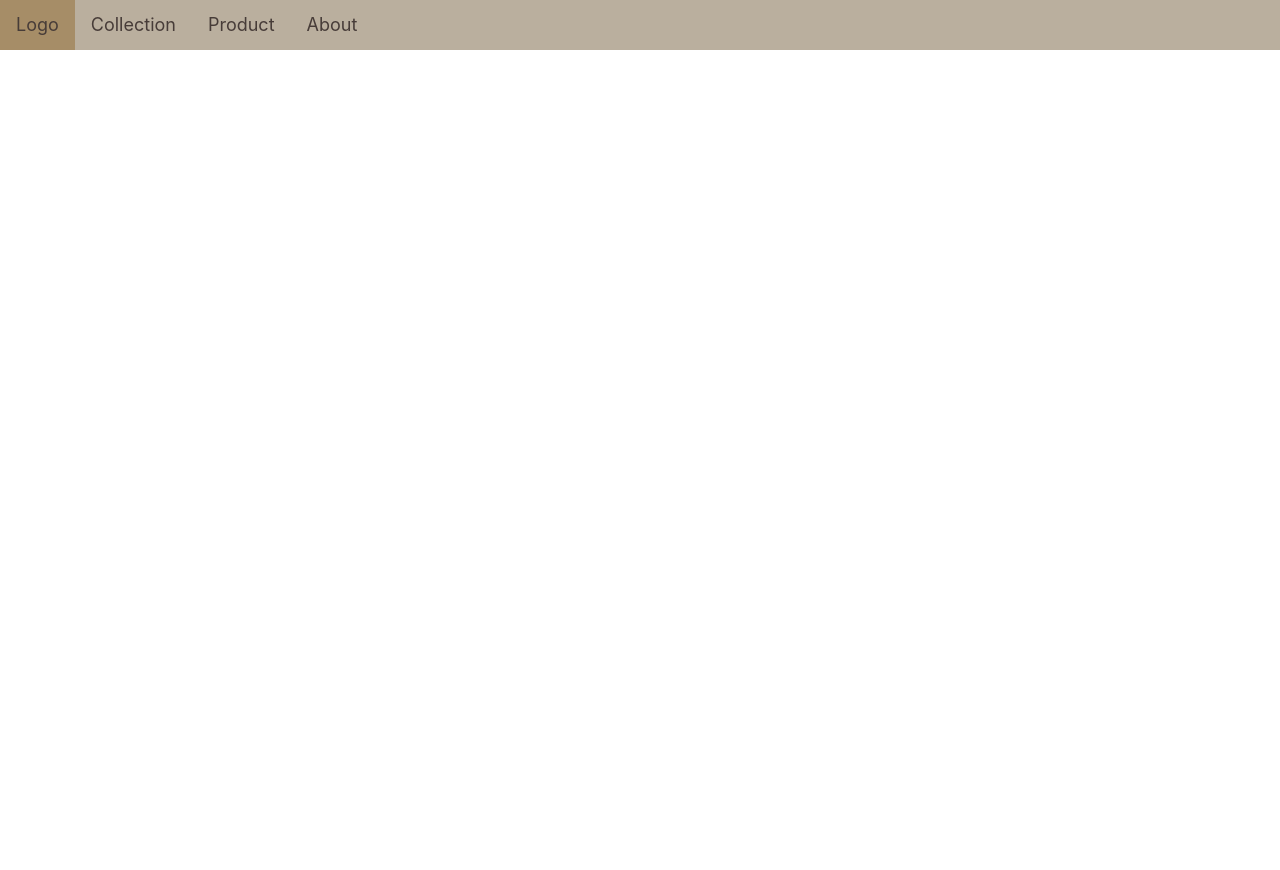
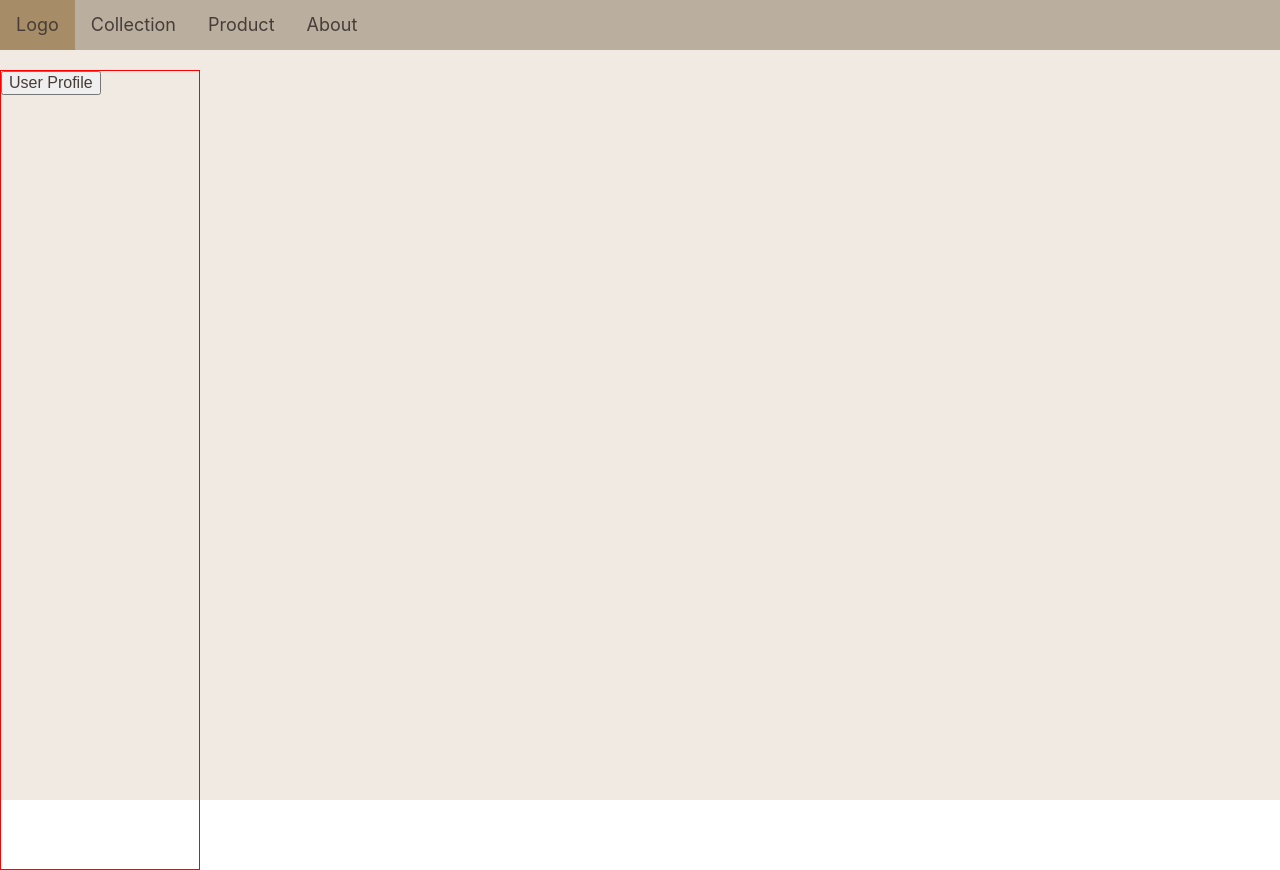
Before and after one commit to huylucwork/furniture-showroom, a React (Create React App) app in the folder client/: page /user/history in a window 1280 px wide. Before the commit the page ends 800 px from the top, so only its background shows below. Built offline with nearby package versions, Linux system fonts and the light colour scheme; a web font is replaced by a local one.

Commit message:
version2

```diff
--- a/client/src/styles/history.css
+++ b/client/src/styles/history.css
@@ -1,5 +1,32 @@
-history_container {
+:root {
+    --backgroundColor: #F0EAE2;
+    --textColor: #473C38;
+}
+
+.history_container {
+    font-family: "Poppins", Arial, Helvetica, sans-serif;
+    margin: 0;
+    padding: 0;
+    border: none;
+    background-color: var(--backgroundColor);
+    width: 100vw;
+    height: 100vh;
+}
+
+.history_navbar {
+    width: 100%;
+    height: 70px;
+}
+
+.history_sidebar {
     width: 200px;
-    height: 200px;
+    height: 100%;
+    color: black;
     border: 1px solid red;
 }
+
+.history_user-profile {
+    color: var(--textColor);
+    font-size: 16px;
+    font-weight: 500;
+}
--- a/client/src/user/history.jsx
+++ b/client/src/user/history.jsx
@@ -4,6 +4,12 @@ import "../styles/history.css";
 export default function History() {
     return(
       <div className="history_container">
+        <div className="history_navbar"></div>
+        <div className="history_sidebar">
+          <button className="history_user-profile" type="button">
+            User Profile
+          </button>
+        </div>
       </div>
     )
 }
```
